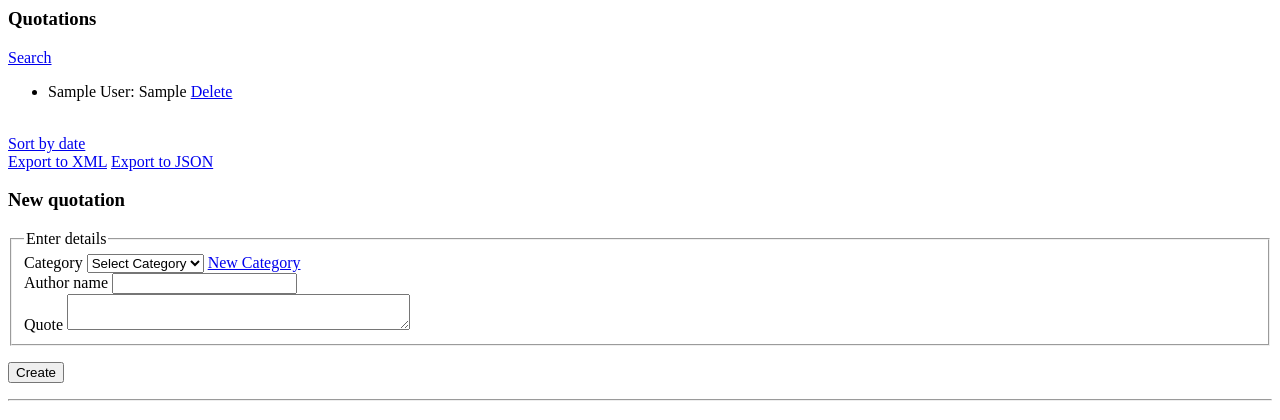
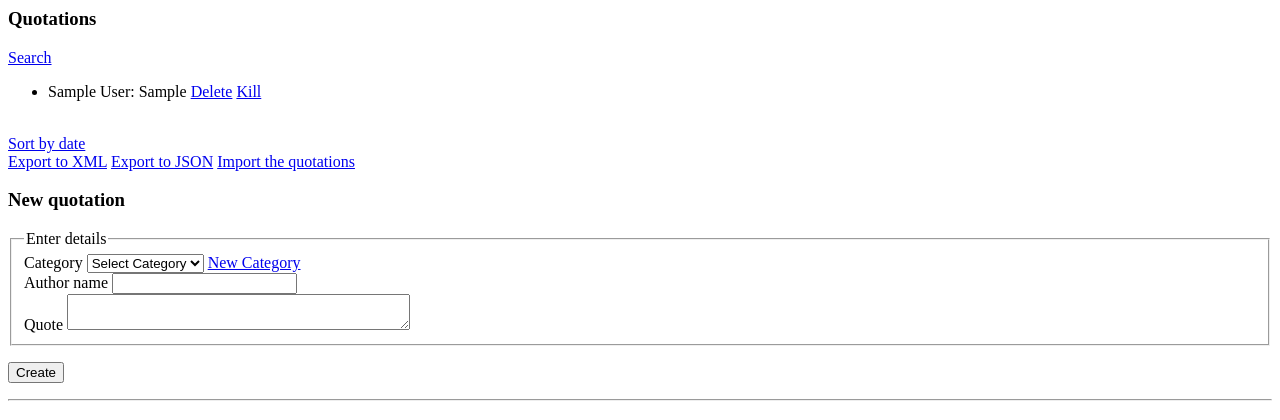
Before and after one commit to csravan83/CodeIsFun, a Rails app: page / in a window 1280 px wide. Shown: the top 420 px of the page. Run offline with Rails 7, Linux system fonts and the light colour scheme; tables that the repository leaves empty hold one stand-in row (values such as "Sample post"); style sheets or scripts are compiled from the project's sources.

Commit message:
added import xml

```diff
--- a/ps2_quotation/app/controllers/basics_controller.rb
+++ b/ps2_quotation/app/controllers/basics_controller.rb
@@ -1,4 +1,7 @@
 class BasicsController < ApplicationController
+  require 'rake'
+  require 'open-uri'
+  require 'nokogiri'
 
   def quotations
     # XML and Json format
@@ -47,6 +50,8 @@
     params.require(:quotation).permit(:author_name, :category, :quote)
   end
   # export xml file
+
+
   def export
     @quotation = Quotation.all
     respond_to do |format|
@@ -65,9 +70,25 @@
   # search author_name
   def findauthor
     if params[:search]
-      @results = Quotation.search(params[:search]).order("created_at DESC")
+      @results = Quotation.search(params[:search])
     else
-      @results = Quotation.all.order("Created_at DESC")
+      @results = Quotation.all
     end
   end
+
+  def import
+    doc = Nokogiri::XML(params[:import_xml])
+    doc.css('quotation').each do |f|
+      Quotation.create do |q|
+        q.author_name = f.css("author_name").first.text
+        q.category = f.css("category").first.text
+        q.quote = f.css("quote").first.text
+        q.created_at = f.css("created_at").first.text
+        q.updated_at = f.css("updated_at").first.text
+      end
+    end
+  end
+
+
+
 end
--- a/ps2_quotation/app/views/basics/quotations.html.erb
+++ b/ps2_quotation/app/views/basics/quotations.html.erb
@@ -7,7 +7,7 @@
       <li>
         <%= quotation.author_name %>: <%= quotation.quote %>
         <%= link_to 'Delete', action: 'destroy', author_name: quotation.author_name,:confirm => "Are you sure?" , :method => :delete  %>
-
+        <%= link_to 'Kill', action: 'destroy' %>
       </li>
   <% end %>
 </ul>
@@ -19,12 +19,13 @@
 <% else %>
     <%= link_to "Sort by date", :action => :quotations, :sort_by => :date %>
 <% end %>
+
 <br/>
 <%= link_to "Export to XML", "http://localhost:3000/basics/quotations.xml"%>
 <%= link_to "Export to JSON", "http://localhost:3000/basics/quotations.json"%>
+<%= link_to "Import the quotations", :action => :import %>
+<br/>
 
-
-<br/>
 <%= render 'form', quotation: @quotation %>
 
 <hr/>
--- a/ps2_quotation/config/routes.rb
+++ b/ps2_quotation/config/routes.rb
@@ -6,6 +6,7 @@
   get 'basics/export'
   get 'basics/destroy'
   get 'basics/findauthor'
+  get 'basics/import'
+  post '/basics' => 'basics#import'
 
-  # For details on the DSL available within this file, see http://guides.rubyonrails.org/routing.html
 end
```
Also changed, not shown: ps2_quotation/app/views/basics/import.html.erb (added, +12 -0 lines), ps2_quotation/Gemfile, ps2_quotation/Gemfile.lock.
